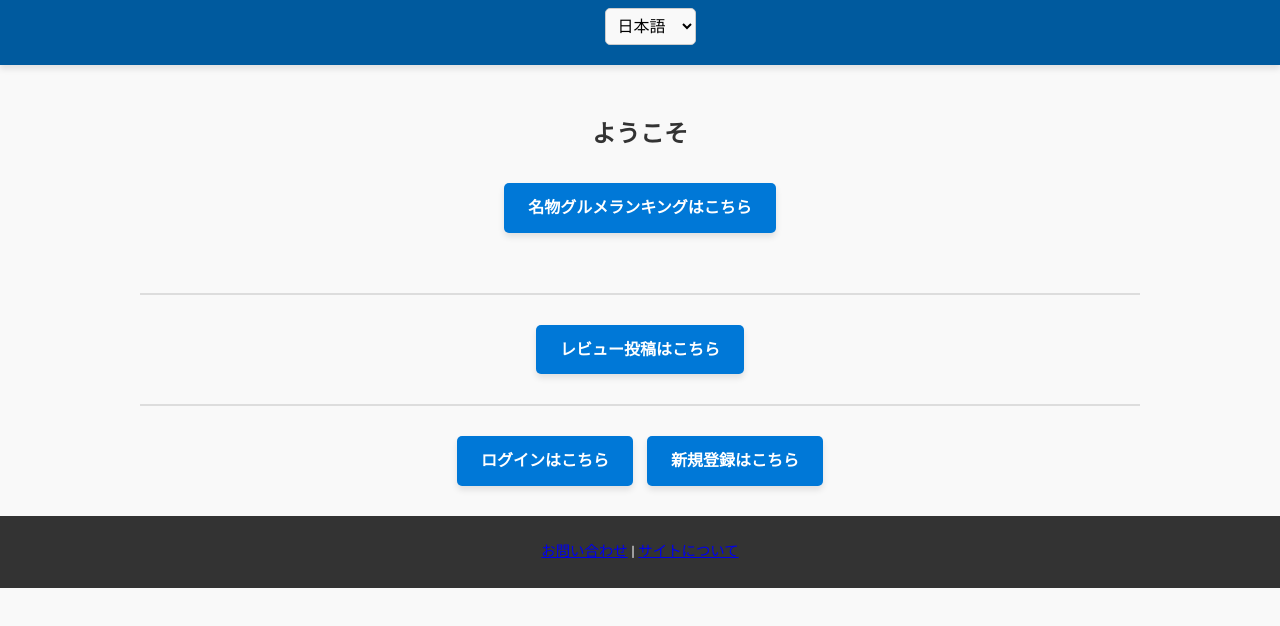
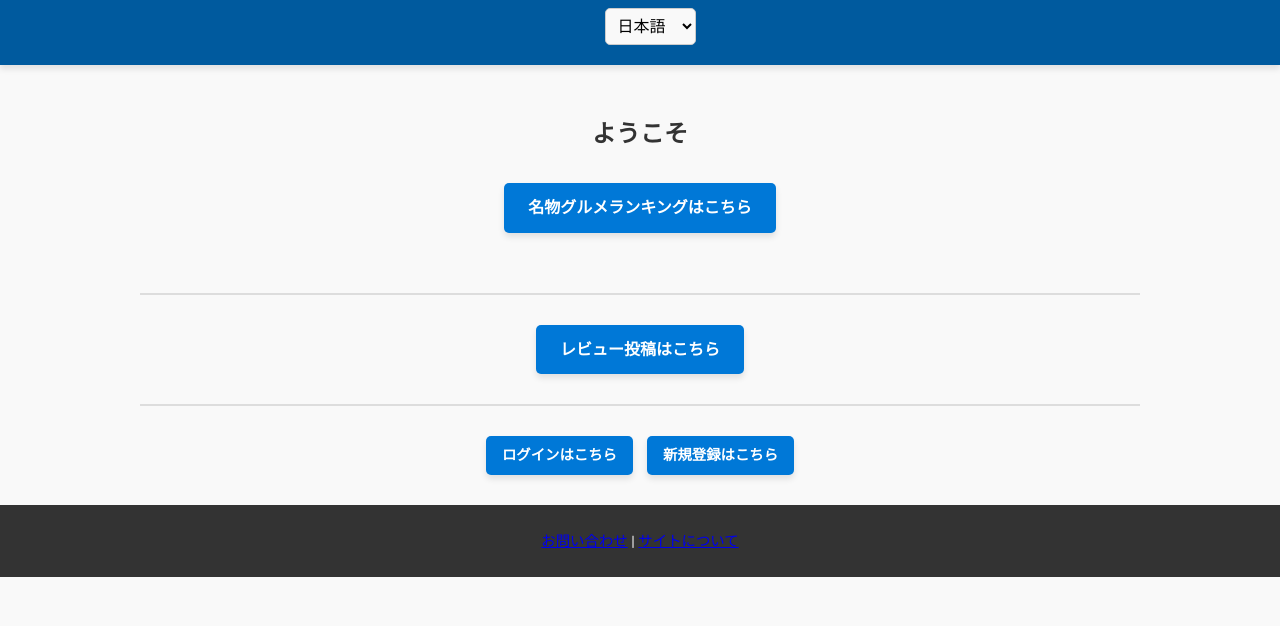
Before and after one commit to prioreye/my-prototype-site, a plain HTML site: page home.html in a window 1280 px wide. Shown: the part 114-740 px from the top of the page. Drawn offline with Linux system fonts and the light colour scheme.

Commit message:
Fix: Update homepage design and layout

```diff
--- a/home.html
+++ b/home.html
@@ -3,15 +3,15 @@
 <head>
   <meta charset="UTF-8">
   <meta name="viewport" content="width=device-width, initial-scale=1.0">
-  <title>What's Your No.1?</title>
-  <link rel="stylesheet" href="style.css">
+  <title>My Best Gourmet</title>
+  <link rel="stylesheet" href="style.css"> <!-- ← 修正後CSSを適用 -->
   <link href="https://fonts.googleapis.com/css2?family=Roboto:wght@400;700&family=Noto+Sans+JP:wght@400;700&display=swap" rel="stylesheet">
 </head>
 <body>
   <!-- ヘッダー -->
   <header class="site-header">
     <div class="container">
-      <h1 class="site-title">What's Your No.1?</h1>
+      <h1 class="site-title">My Best Gourmet</h1>
       <nav class="navigation">
         <ul>
           <li><a href="home.html" id="homeLink">ホーム</a></li>
@@ -31,10 +31,9 @@
   <!-- メインコンテンツ -->
   <main class="site-main">
 
-    <!-- 上部セクション: 「ようこそ」+「名物グルメランキング」ボタン -->
+    <!-- 1) 「ようこそ」+「名物グルメランキング」 -->
     <section class="review-post container" style="text-align:center;">
       <h2 id="homeTitle" style="margin-bottom:30px;">ようこそ</h2>
-      <!-- 1) 名物グルメランキングはこちら ボタン -->
       <a href="ranking.html" class="btn-review" id="goToRankingButton" style="display:inline-block; margin-bottom:30px;">
         名物グルメランキングはこちら
       </a>
@@ -43,9 +42,8 @@
     <!-- 区切り線 -->
     <div class="section-divider"></div>
 
-    <!-- 中部セクション: 「レビュー投稿」ボタン -->
+    <!-- 2) 「レビュー投稿」ボタン -->
     <section class="go-post container" style="text-align:center; margin-top:30px;">
-      <!-- 2) レビュー投稿はこちら ボタン (btn-review) -->
       <a href="post.html" class="btn-review" id="goToPostButton">
         レビュー投稿はこちら
       </a>
@@ -54,12 +52,12 @@
     <!-- 区切り線 -->
     <div class="section-divider"></div>
 
-    <!-- 下部セクション: 「ログイン」「新規登録」ボタン -->
+    <!-- 3) 「ログイン」「新規登録」ボタン (btn-auth:小さめ) -->
     <section class="go-auth container" style="text-align:center; margin-top:30px;">
-      <a href="login.html" class="btn-review" id="goToLoginButton" style="margin-right:10px;">
+      <a href="login.html" class="btn-auth" id="goToLoginButton" style="margin-right:10px;">
         ログインはこちら
       </a>
-      <a href="signup.html" class="btn-review" id="goToSignupButton">
+      <a href="signup.html" class="btn-auth" id="goToSignupButton">
         新規登録はこちら
       </a>
     </section>
@@ -69,7 +67,10 @@
   <!-- フッター -->
   <footer class="site-footer">
     <div class="container">
-      <p><a href="#" id="contactLink">お問い合わせ</a> | <a href="#" id="aboutLink">サイトについて</a></p>
+      <p>
+        <a href="#" id="contactLink">お問い合わせ</a> |
+        <a href="#" id="aboutLink">サイトについて</a>
+      </p>
     </div>
   </footer>
 
--- a/style.css
+++ b/style.css
@@ -375,3 +375,27 @@ body {
 }
 
 /* etc... */
+
+/* 新規追加: 小さめボタン (.btn-auth) */
+.btn-auth {
+  display: inline-block;
+  padding: 8px 16px; /* 既存の約2/3程度に */
+  font-size: 0.9rem; /* 文字サイズも少し下げる */
+  font-weight: bold;
+  color: #fff;
+  background-color: #0078d7;
+  border: none;
+  border-radius: 5px;
+  text-decoration: none;
+  cursor: pointer;
+  transition: background-color 0.3s ease, transform 0.2s ease;
+  box-shadow: 0 4px 6px rgba(0, 0, 0, 0.1);
+}
+
+.btn-auth:hover {
+  background-color: #005a9e;
+}
+
+.btn-auth:active {
+  transform: scale(0.98);
+}
```
